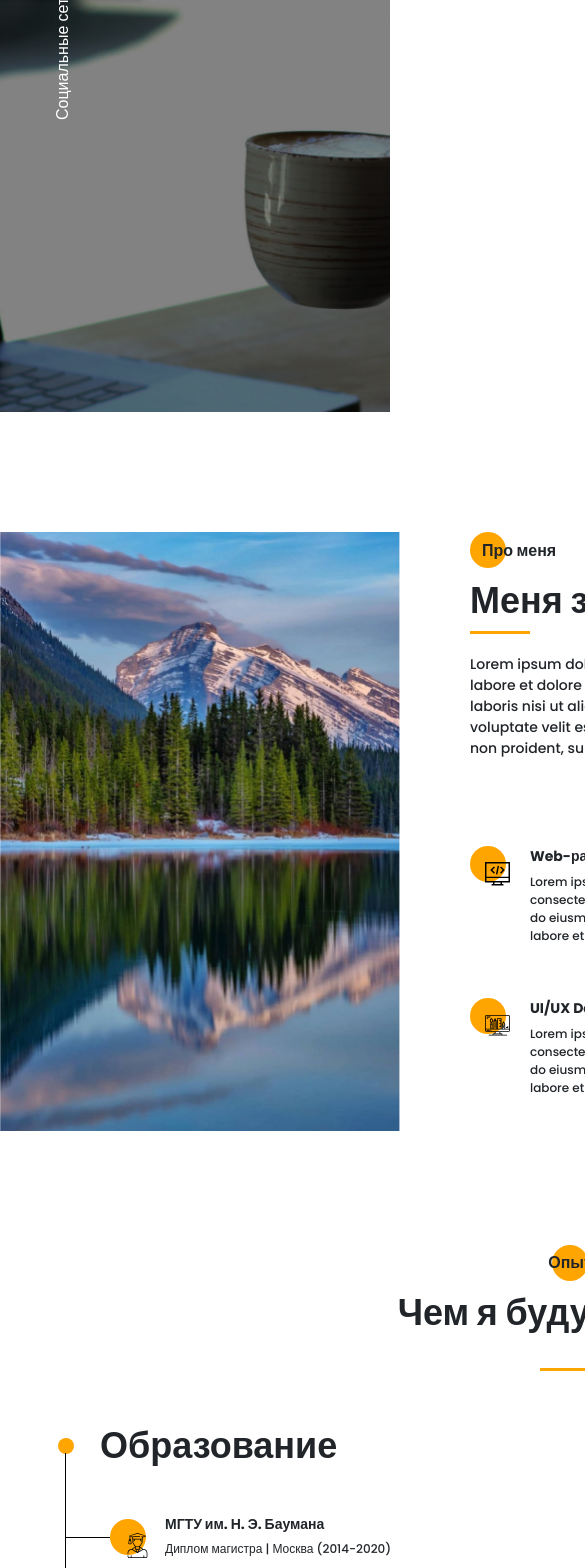
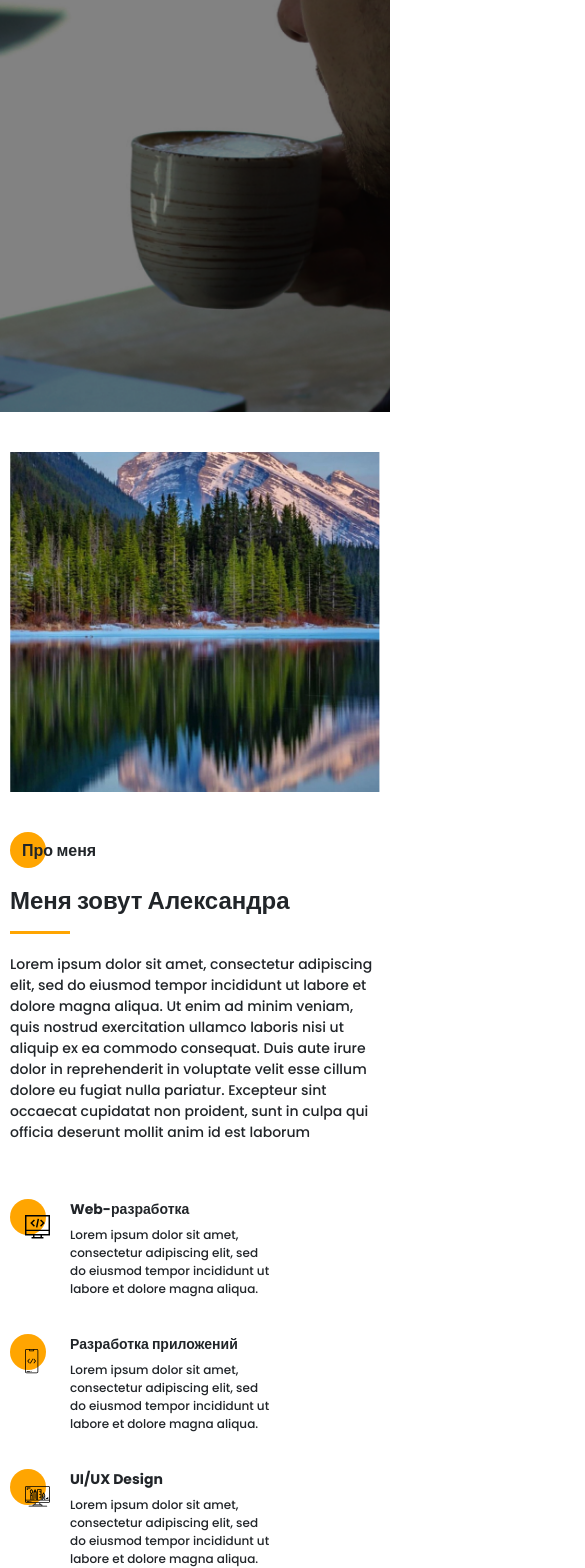
Before and after one commit to SalavatIskhakov/portfolio, a website: page src/index.html in a window 390 px wide. Shown: the part 432-2000 px from the top of the page, 585 px wide, since content can reach past the window. Drawn offline with nearby package versions, Linux system fonts and the light colour scheme; files that its build step writes are made by us from their sources; files whose address does not match are found by name.

Commit message:
adaptive layout

```diff
--- a/src/index.html
+++ b/src/index.html
@@ -160,7 +160,7 @@
     </div>
   </section>
 
-  <section class="resume">
+  <!-- <section class="resume">
     <div class="container">
       <h2 class="title title_fz16 title__section-title">Опыт</h2>
       <div class="title title_fz36 title__section-subtitle">Чем я буду полезна</div>
@@ -478,7 +478,7 @@
     </div>
   </section>
 
-  <script src="js/script.js"></script>
+  <script src="js/script.js"></script> -->
 </body>
 
 </html>
--- a/src/sass/blocks/_about.scss
+++ b/src/sass/blocks/_about.scss
@@ -12,6 +12,8 @@
     grid-row: 1/3;
     img {
       width: 100%;
+      height: 100%;
+      object-fit: cover;
     }
   }
   &__descr {
--- /dev/null
+++ b/src/sass/blocks/_media.scss
@@ -0,0 +1,119 @@
+@media (max-width: 1439px) {
+  .sidepanel {
+    display: none;
+  }
+}
+@media (max-width: 1200px) {
+  .container {
+    max-width: 960px;
+  }
+  .about {
+    &__wrapper {
+      grid-template-columns: 400px 520px;
+      column-gap: 40px;
+    }
+    &__skills {
+      column-gap: 20px;
+      grid-template: repeat(2, minmax(115px, auto)) / repeat(2, 250px);
+      &-item {
+        grid-template-columns: 40px 195px;
+        column-gap: 15px;
+      }
+    }
+  }
+}
+
+@media (max-width: 922px) {
+  .container {
+    max-width: 720px;
+  }
+  .title {
+    &_fz36 {
+      font-size: 30px;
+    }
+  }
+  .about {
+    &__wrapper {
+      grid-template-columns: 300px 380px;
+    }
+    &__skills {
+      grid-template-columns: 380px;
+      grid-auto-rows: minmax(115px, auto);
+      &-item {
+        grid-template-columns: 40px 320px;
+        column-gap: 20px;
+      }
+    }
+  }
+}
+
+@media (max-width: 768px) {
+  .container {
+    max-width: 540px;
+  }
+  .title {
+    &_fz48 {
+      font-size: 28px;
+    }
+  }
+  .promo {
+    &__title {
+      line-height: 39px;
+      width: 300px;
+    }
+  }
+  .about {
+    padding-top: 40px;
+    &__wrapper {
+      grid-template: 400px auto auto/ 1fr;
+    }
+    &__photo {
+      grid-row: unset;
+    }
+    &__skills {
+      grid-template-columns: repeat(2, 260px);
+      &-item {
+        grid-template-columns: 40px 200px;
+        column-gap: 20px;
+      }
+    }
+  }
+}
+
+@media (max-width: 576px) {
+  .container {
+    max-width: 100%;
+    padding: 0 10px;
+  }
+  .title {
+    &_fz48 {
+      font-size: 26px;
+    }
+    &_fz36 {
+      font-size: 24px;
+    }
+  }
+  .hamburger {
+    right: 20px;
+  }
+  .menu {
+    &__block {
+      width: 250px;
+      padding-left: 20px;
+    }
+  }
+  .promo {
+    background: url("../img/main_bg.jpg") no-repeat 57% / cover;
+    &__btns {
+      margin-top: 30px;
+    }
+  }
+  .about {
+    &__wrapper {
+      grid-template: 340px auto auto/ 1fr;
+    }
+    &__skills {
+      grid-template-columns: 1fr;
+    }
+  }
+}
--- a/src/sass/style.scss
+++ b/src/sass/style.scss
@@ -33,3 +33,4 @@
 @import "blocks/portfolio";
 @import "blocks/priceList";
 @import "blocks/contacts";
+@import "blocks/media";
```
Also changed, not shown: dist/css/style.min.css, dist/index.html.
